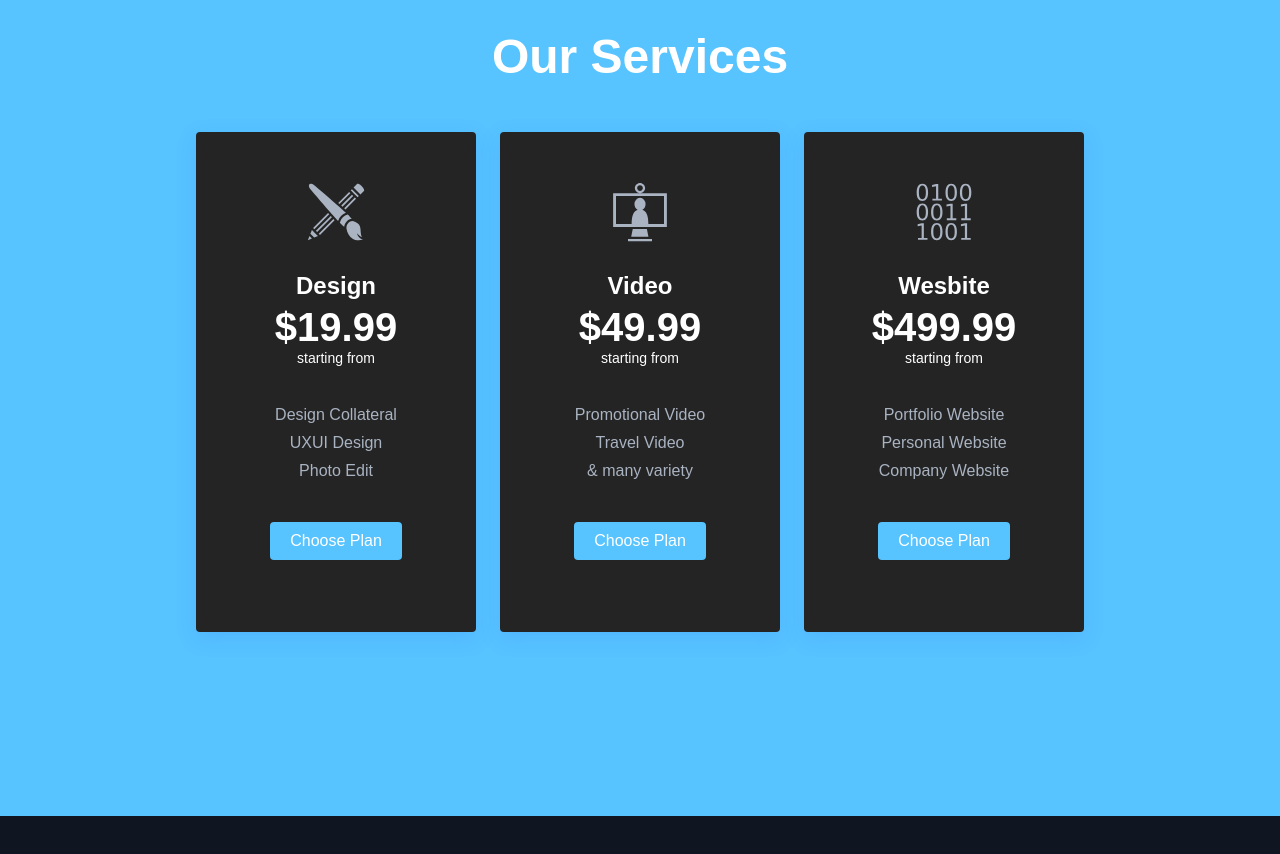
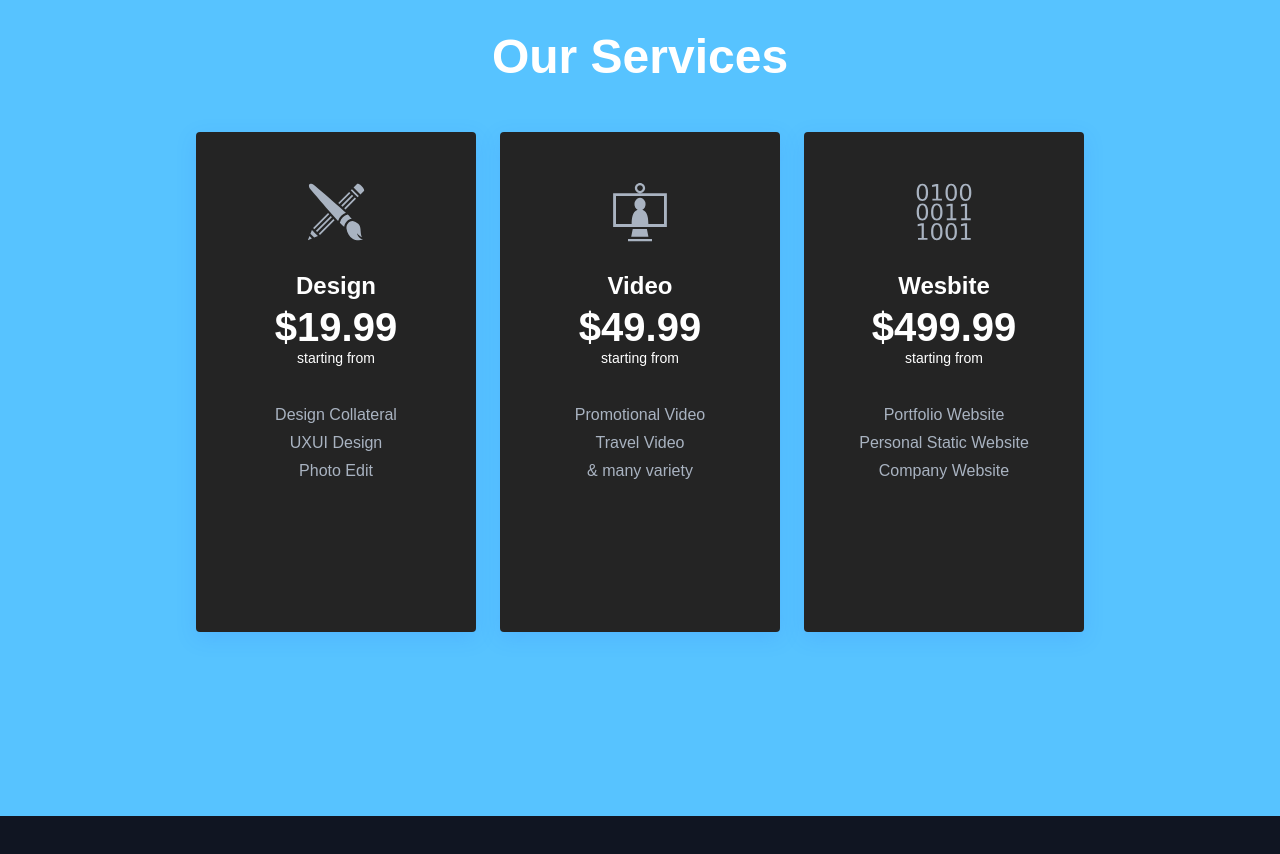
Before and after one commit to PieTurn/auraphics, a React (Create React App) app: page / in a window 1280 px wide. Shown: the part 1600-2454 px from the top of the page. Built offline with nearby package versions, Linux system fonts and the light colour scheme.

Commit message:
4th commit

```diff
--- a/src/components/Pricing/Pricing.js
+++ b/src/components/Pricing/Pricing.js
@@ -26,7 +26,8 @@ function Pricing() {
                     <PricingHeading>Our Services</PricingHeading>
                     <PricingContainer>
 
-                        <PricingCard to='/sign-up'>
+                        {/* <PricingCard to='/sign-up'> */}
+                        <PricingCard>
                             <PricingCardInfo>
                                 <PricingCardIcon>
                                     <GiPencilBrush />
@@ -39,11 +40,11 @@ function Pricing() {
                                     <PricingCardFeature>UXUI Design</PricingCardFeature>
                                     <PricingCardFeature>Photo Edit</PricingCardFeature>
                                 </PricingCardFeatures>
-                                <Button primary>Choose Plan</Button>
+                                {/* <Button primary>Choose Plan</Button> */}
                             </PricingCardInfo>
                         </PricingCard>
 
-                        <PricingCard to='/sign-up'>
+                        <PricingCard>
                             <PricingCardInfo>
                                 <PricingCardIcon>
                                     <GiVideoConference />
@@ -56,11 +57,11 @@ function Pricing() {
                                     <PricingCardFeature>Travel Video</PricingCardFeature>
                                     <PricingCardFeature>& many variety</PricingCardFeature>
                                 </PricingCardFeatures>
-                                <Button primary>Choose Plan</Button>
+                                {/* <Button primary>Choose Plan</Button> */}
                             </PricingCardInfo>
                         </PricingCard>
 
-                        <PricingCard to='/sign-up'>
+                        <PricingCard>
                             <PricingCardInfo>
                                 <PricingCardIcon>
                                     <GiComputing />
@@ -70,10 +71,10 @@ function Pricing() {
                                 <PricingCardLength>starting from</PricingCardLength>
                                 <PricingCardFeatures>
                                 <PricingCardFeature>Portfolio Website</PricingCardFeature>
-                                    <PricingCardFeature>Personal Website</PricingCardFeature>
+                                    <PricingCardFeature>Personal Static Website</PricingCardFeature>
                                     <PricingCardFeature>Company Website</PricingCardFeature>
                                 </PricingCardFeatures>
-                                <Button primary>Choose Plan</Button>
+                                {/* <Button primary>Choose Plan</Button> */}
                             </PricingCardInfo>
                         </PricingCard>
 
```
